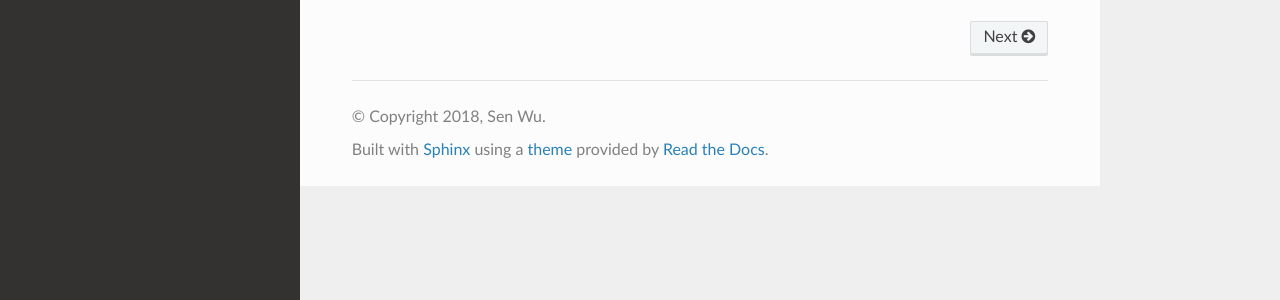
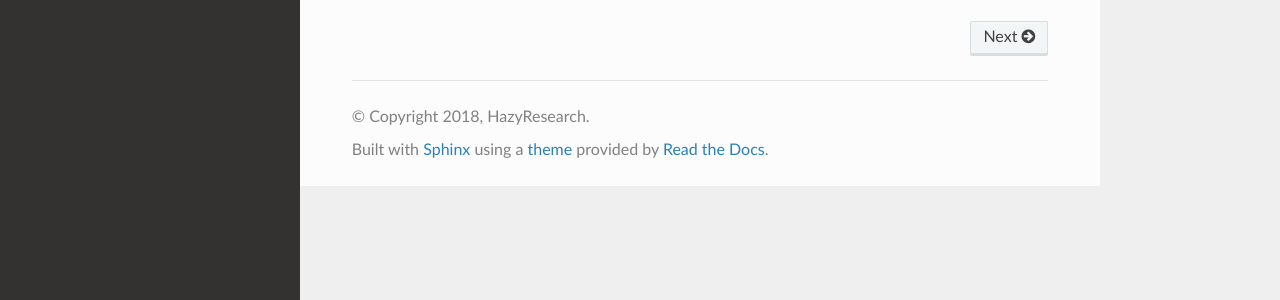
Before and after one commit to HazyResearch/fonduer, a Sphinx documentation site: the page built from docs/index.rst, in a window 1280 px wide. Shown: the part 464-764 px from the top of the page. Built offline with Sphinx 7.4.7 and the Read the Docs theme 2.0.0, drawn with Linux system fonts in a browser that asks for light colours.

Commit message:
Switch to HazyResearch

```diff
--- a/docs/conf.py
+++ b/docs/conf.py
@@ -20,8 +20,8 @@ sys.path.insert(0, os.path.abspath('..'))
 # -- Project information -----------------------------------------------------
 
 project = 'Fonduer'
-copyright = '2018, Sen Wu'
-author = 'Sen Wu'
+copyright = '2018, HazyResearch'
+author = 'HazyResearch'
 
 # The short X.Y version
 version = ''
```
